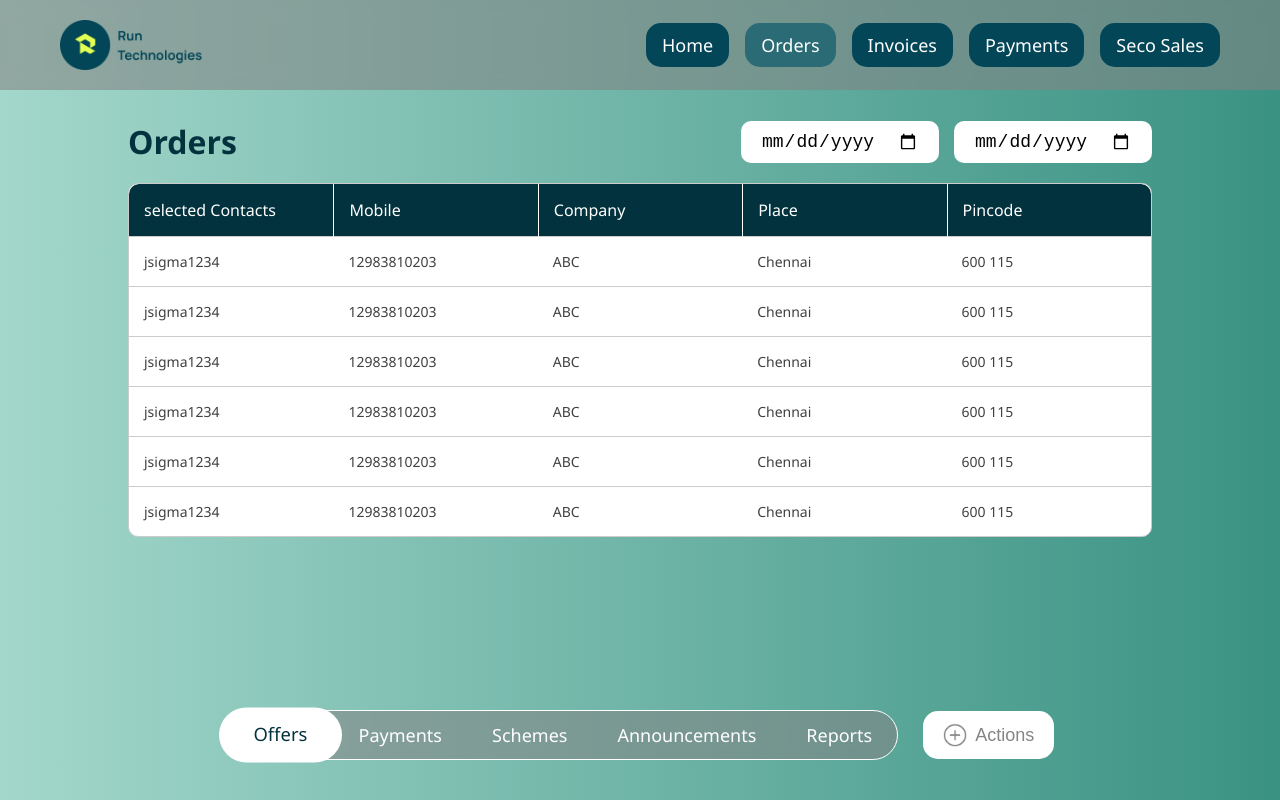
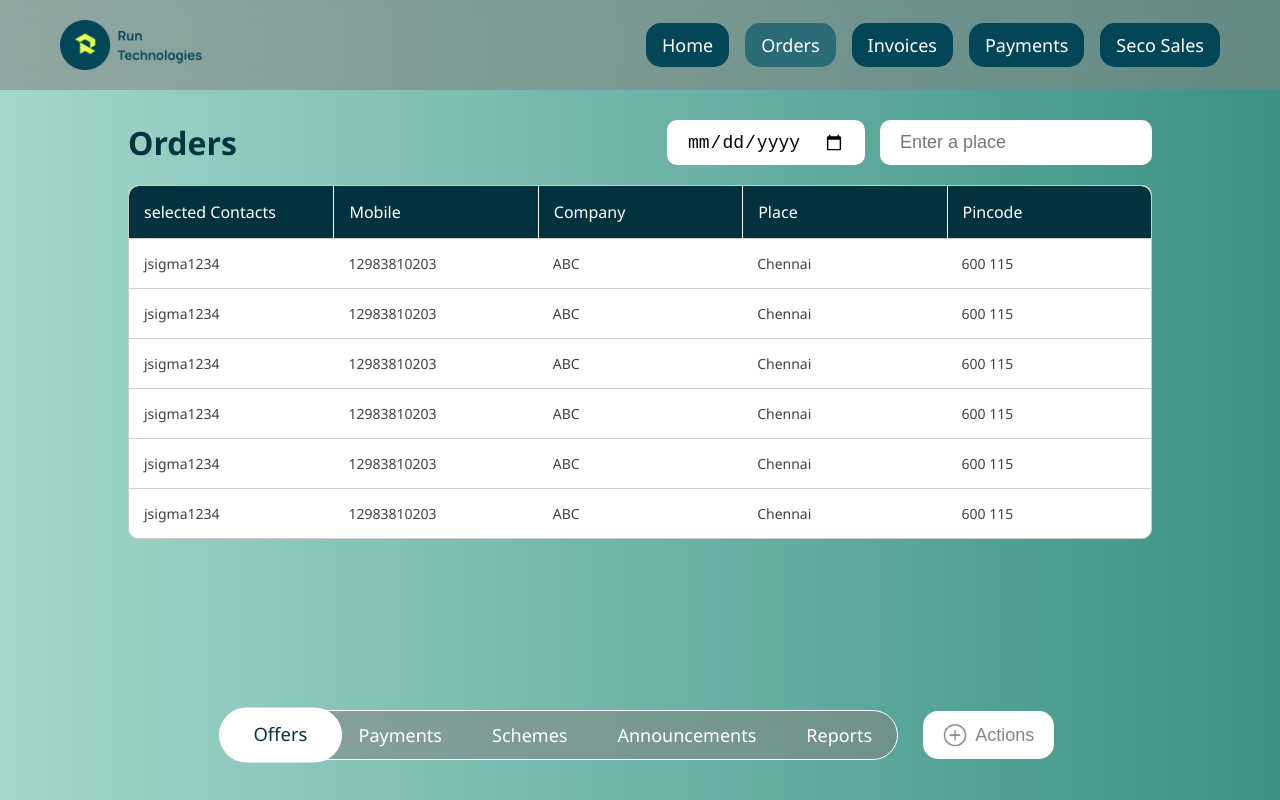
Before and after one commit to kedarlin/salesforce-dash, a plain HTML site: page index.html in a window 1280 px wide. Both pictures are taken after a click on the item "Orders". Drawn offline with Linux system fonts and the light colour scheme.

Commit message:
updates variables

```diff
--- a/index.html
+++ b/index.html
@@ -92,7 +92,7 @@
           <h3 class="order-title">Orders</h3>
           <div class="order-filters">
             <input type="date" class="order-filter" />
-            <input type="date" class="order-filter" />
+            <input type="text" class="order-filter" placeholder="Enter a place" />
           </div>
         </div>
 
--- a/styles.css
+++ b/styles.css
@@ -201,6 +201,7 @@ body {
     background-color: #fff;
     border: none;
     border-radius: 10px;
+    min-height: 25px;
 }
 .order-title {
     margin: 0;
```
